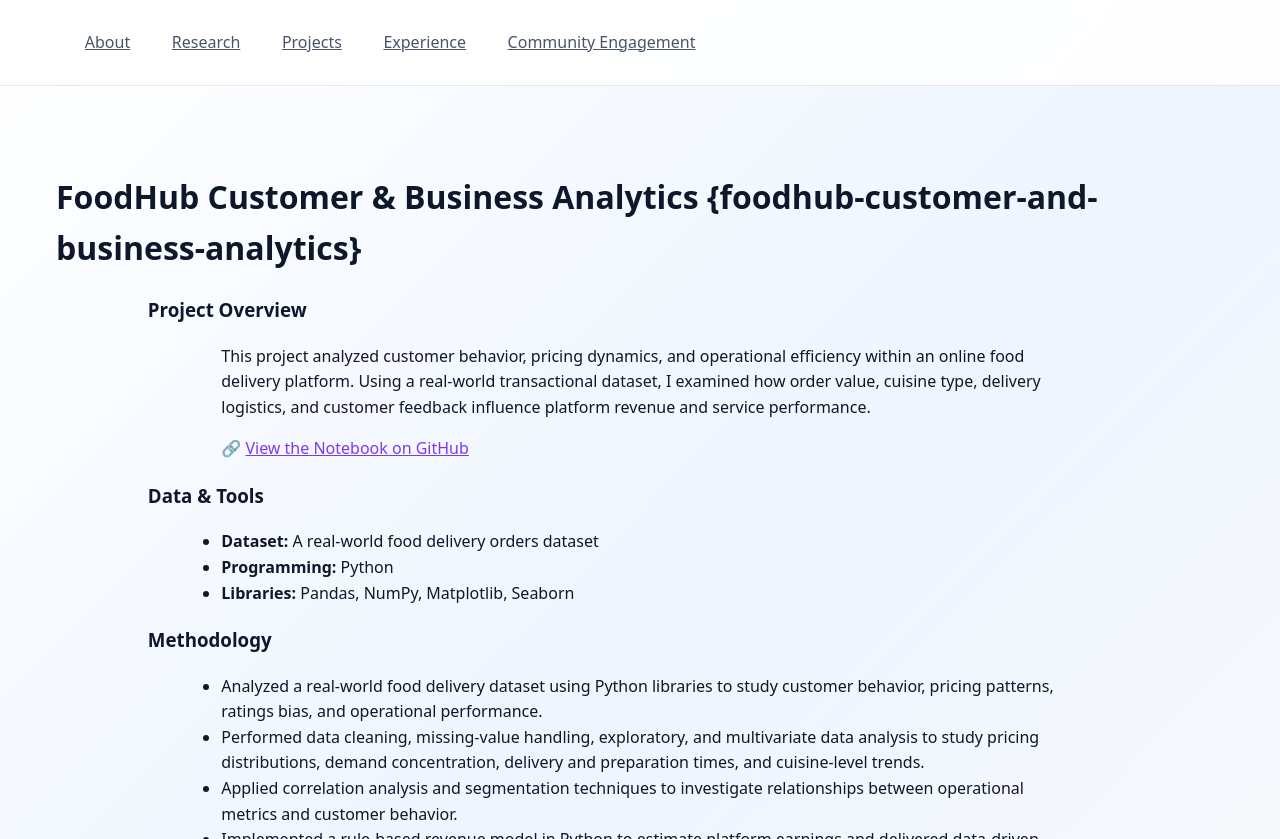
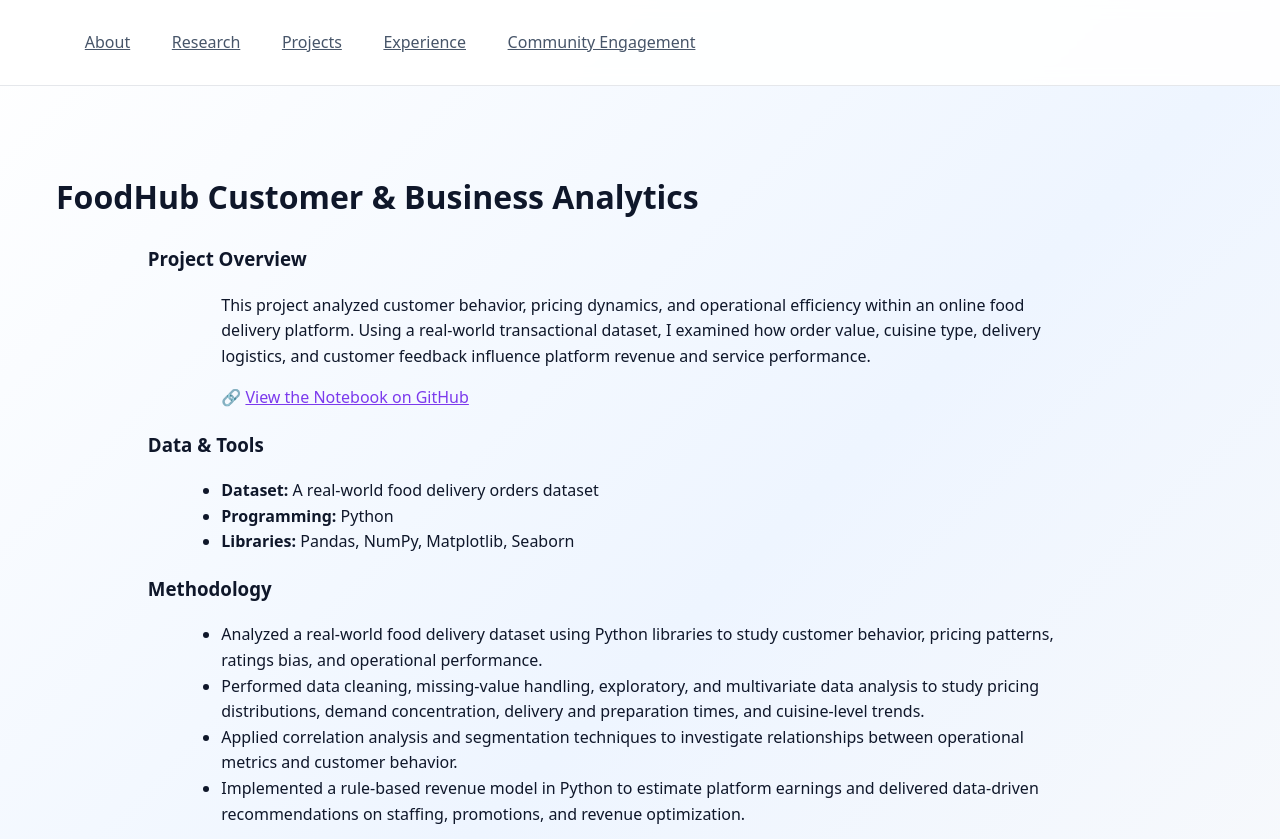
Before and after one commit to SARAH-GAKII/sarah-gakii.github.io, a Jekyll site: the page built from projects/foodhub-customer-and-business-analytics.md, in a window 1280 px wide and 900 px high, cut to the strip 0-839 px from the top of the window. Built offline with Jekyll 4.4.1, drawn with Linux system fonts in a browser that asks for light colours.

Commit message:
Update foodhub-customer-and-business-analytics.md

```diff
--- a/projects/foodhub-customer-and-business-analytics.md
+++ b/projects/foodhub-customer-and-business-analytics.md
@@ -3,7 +3,7 @@
 title: FoodHub Customer & Business Analytics
 ---
 
-# FoodHub Customer & Business Analytics {foodhub-customer-and-business-analytics}
+# FoodHub Customer & Business Analytics {#foodhub-customer-and-business-analytics}
 
 ### Project Overview
 This project analyzed customer behavior, pricing dynamics, and operational efficiency within an online food delivery platform. Using a real-world transactional dataset, I examined how order value, cuisine type, delivery logistics, and customer feedback influence platform revenue and service performance.
```
